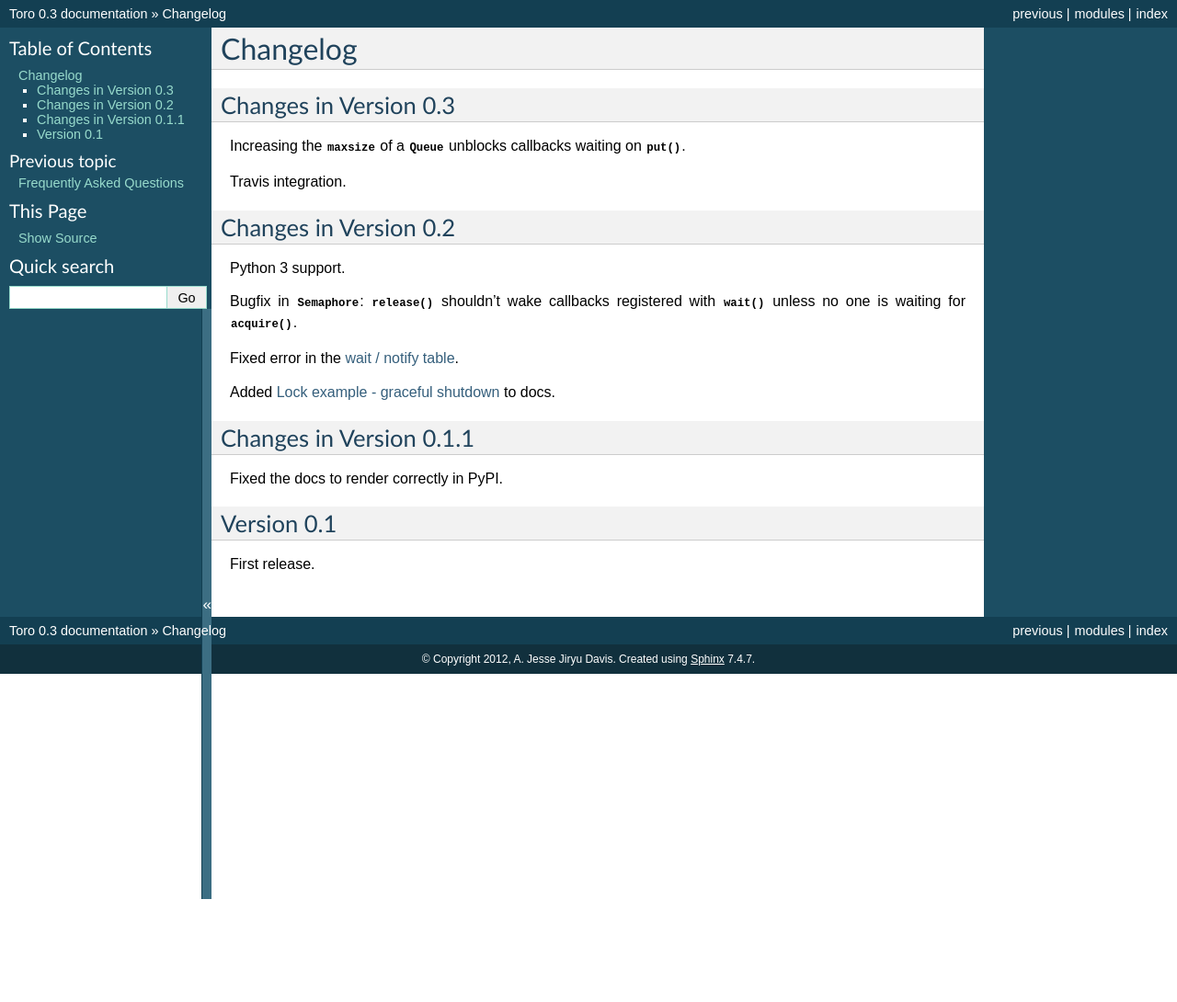
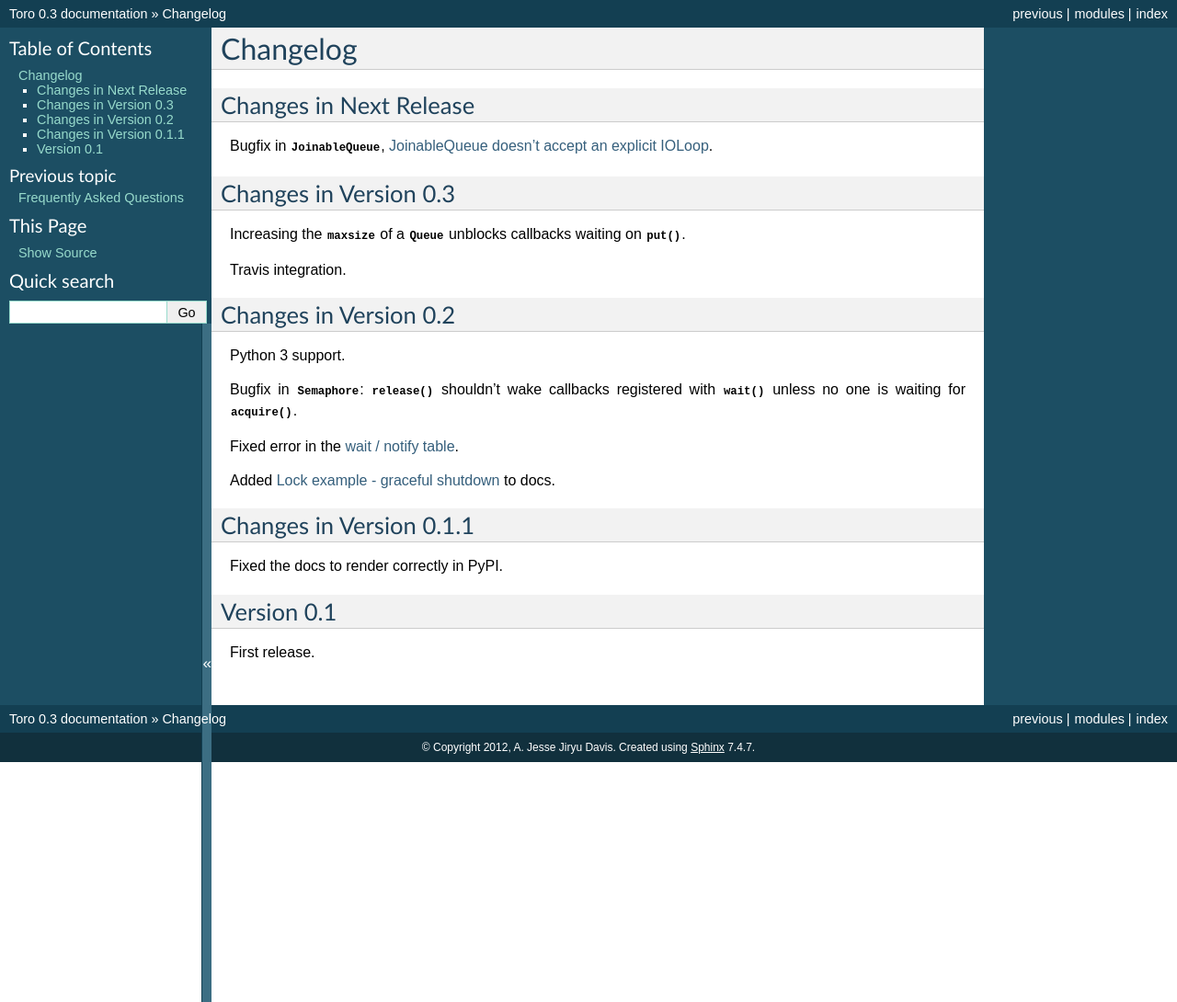
Before and after one commit to ajdavis/toro, a Sphinx documentation site: the page built from doc/changelog.rst, in a window 1280 px wide. Shown: the whole page at 92% size. Built offline with Sphinx 7.4.7, drawn with Linux system fonts in a browser that asks for light colours; before the commit the page ends 978 px from its top, so only the background shows below that.

Commit message:
Changelog

```diff
--- a/doc/changelog.rst
+++ b/doc/changelog.rst
@@ -1,5 +1,11 @@
 Changelog
 =========
+
+Changes in Next Release
+----------------------
+
+Bugfix in :class:`~toro.JoinableQueue`, `JoinableQueue doesn't accept an
+explicit IOLoop <https://github.com/ajdavis/toro/issues/1>`_.
 
 Changes in Version 0.3
 ----------------------
```
